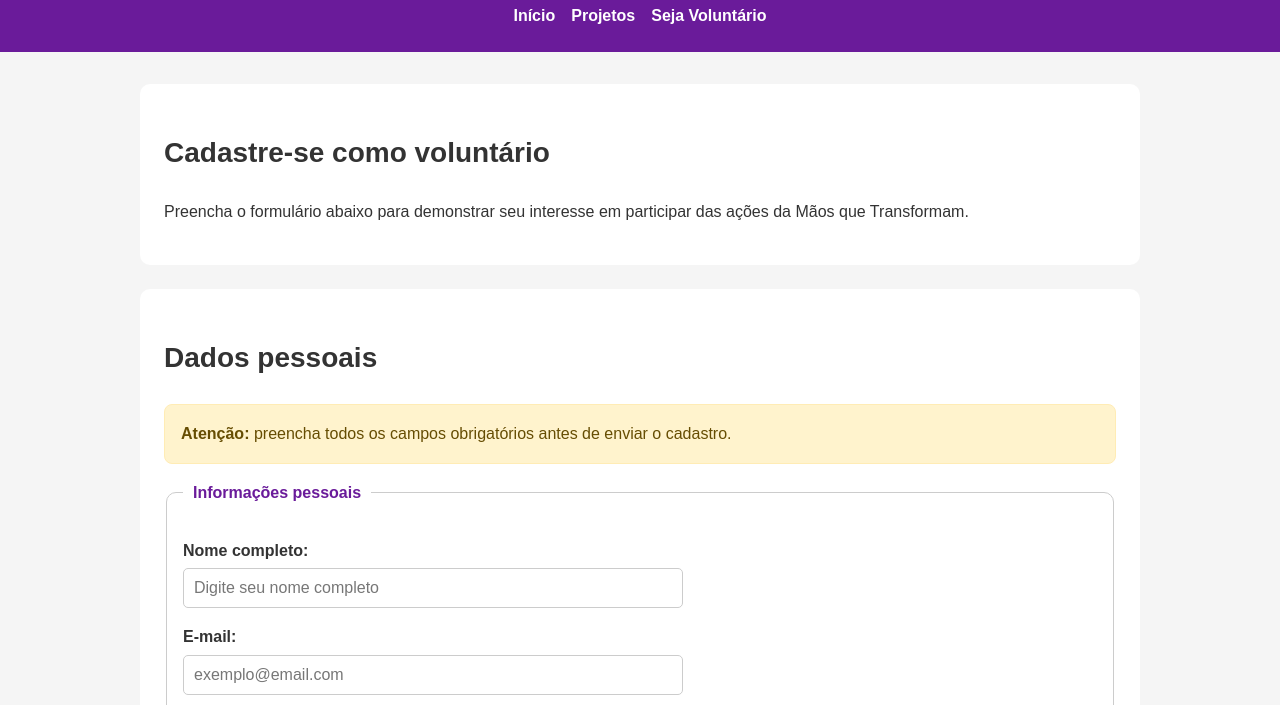
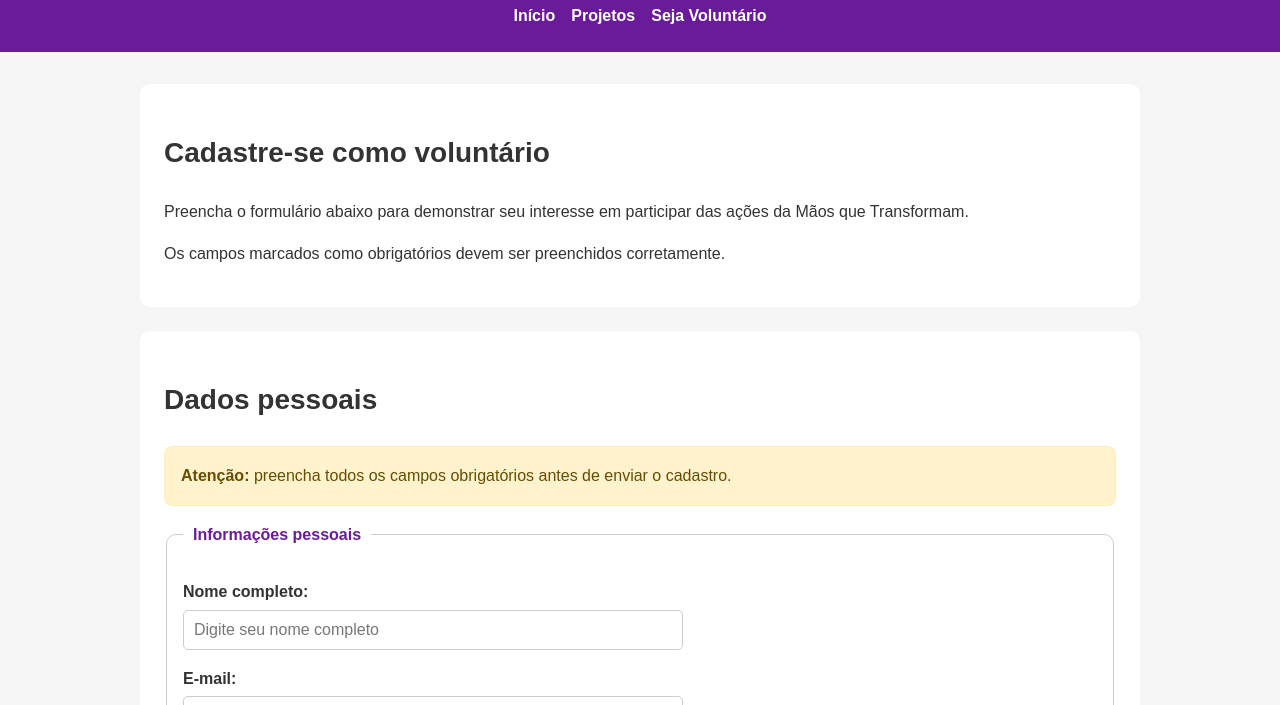
Before and after one commit to c4miiz/projeto.ong, a plain HTML site: page cadastro.html in a window 1280 px wide. Shown: the part 95-800 px from the top of the page. Drawn offline with Linux system fonts and the light colour scheme.

Commit message:
feat: melhora orientacao do formulario

```diff
--- a/cadastro.html
+++ b/cadastro.html
@@ -39,6 +39,10 @@
             <p>
                 Preencha o formulário abaixo para demonstrar seu interesse
                 em participar das ações da Mãos que Transformam.
+            </p>
+
+            <p>
+                Os campos marcados como obrigatórios devem ser preenchidos corretamente.
             </p>
 
         </section>
```
